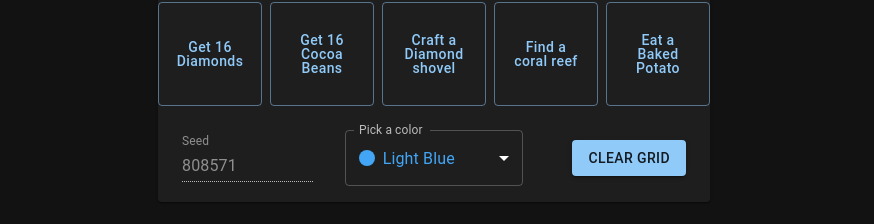
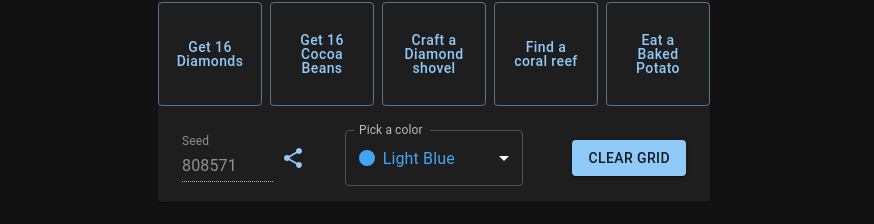
Before and after one commit to chrhyman/bingo-app, a React (Vite) app: page / in a window 1280 px wide. Shown: the part 574-798 px from the top of the page, without its empty margins (206-1080 px from the left). Built offline with nearby package versions, Linux system fonts and the light colour scheme.

Commit message:
bingo-app 1.3 - add share button

```diff
--- a/package.json
+++ b/package.json
@@ -12,6 +12,7 @@
   "dependencies": {
     "@emotion/react": "^11.13.3",
     "@emotion/styled": "^11.13.0",
+    "@mui/icons-material": "^6.0.2",
     "@mui/material": "^6.0.1",
     "react": "^18.3.1",
     "react-dom": "^18.3.1"
--- a/src/components/bingo-grid.tsx
+++ b/src/components/bingo-grid.tsx
@@ -1,6 +1,15 @@
 import { useState } from "react"
-import { Box, Button, Card, TextField } from "@mui/material"
+import {
+  Box,
+  Button,
+  Card,
+  IconButton,
+  Snackbar,
+  TextField,
+  Tooltip,
+} from "@mui/material"
 import Grid from "@mui/material/Grid2"
+import ShareIcon from "@mui/icons-material/Share"
 import BingoItemButton from "./bingo-item-button"
 import ColorPicker from "./color-picker"
 import { Colors } from "@/types/colors.enum"
@@ -13,6 +22,7 @@ interface BingoGridProps {
 const BingoGrid = ({ items, seed }: BingoGridProps) => {
   const [selectedColor, setSelectedColor] = useState(Colors.Primary)
   const [selectedItems, setSelectedItems] = useState<string[]>([])
+  const [notifOpen, setNotifOpen] = useState(false)
 
   const handleColorChange = (color: Colors) => {
     setSelectedColor(color)
@@ -30,6 +40,13 @@ const BingoGrid = ({ items, seed }: BingoGridProps) => {
 
   const handleReset = () => {
     setSelectedItems([])
+  }
+
+  const handleShareButton = () => {
+    setNotifOpen(true)
+    const { host, pathname } = window.location
+    const urlWithSeed = `${host}${pathname}?seed=${seed}`
+    navigator.clipboard.writeText(urlWithSeed)
   }
 
   return (
@@ -64,6 +81,18 @@ const BingoGrid = ({ items, seed }: BingoGridProps) => {
               value={seed}
               disabled
             />
+            <Tooltip title="Copy sharable link to clipboard">
+              <IconButton color={selectedColor} onClick={handleShareButton}>
+                <ShareIcon />
+              </IconButton>
+            </Tooltip>
+            <Snackbar
+              message="Copied to clipboard"
+              anchorOrigin={{ vertical: "bottom", horizontal: "left" }}
+              autoHideDuration={1500}
+              onClose={() => setNotifOpen(false)}
+              open={notifOpen}
+            />
           </Box>
         </Grid>
         <Grid size={4}>
@@ -82,7 +111,7 @@ const BingoGrid = ({ items, seed }: BingoGridProps) => {
             <Button
               variant="contained"
               color={selectedColor}
-              onClick={() => handleReset()}
+              onClick={handleReset}
             >
               Clear grid
             </Button>
```
Also changed, not shown: 1 other file (tests, documents, lock files or other folders).
